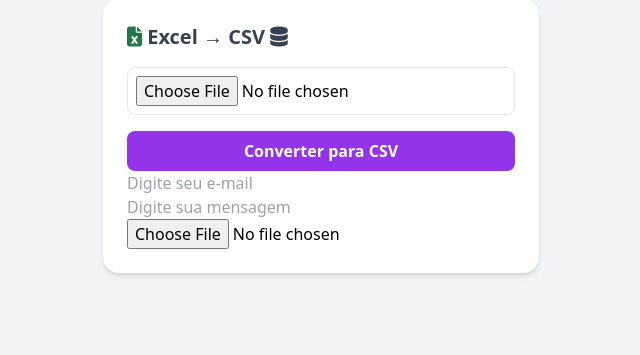
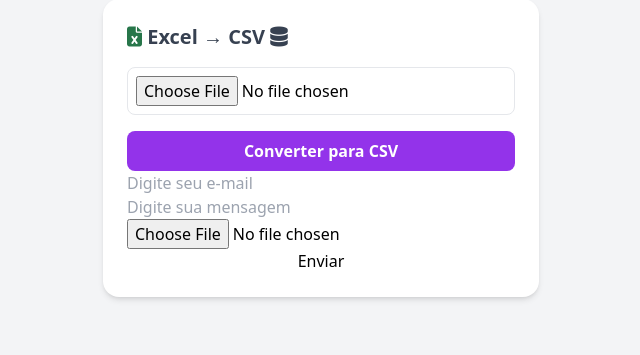
Before and after one commit to GustavoSB3/Automa--oP, a Flask app: page / in a window 1280 px wide. Shown: the part 361-716 px from the top of the page, without its empty margins (89-729 px from the left). Run offline with Flask 3, Linux system fonts and the light colour scheme; some libraries are stand-ins or nearby versions.

Commit message:
fix:teste3

```diff
--- a/templates/index.html
+++ b/templates/index.html
@@ -114,6 +114,8 @@
           <input type="text" id="message" placeholder="Digite sua mensagem" />
 
           <input type="file" id="sendInput" accept="pdf" />
+
+          <button id="sendButton" onclick="enviarArquivo()">Enviar</button>
         </div>
       </div>
     </div>
```
